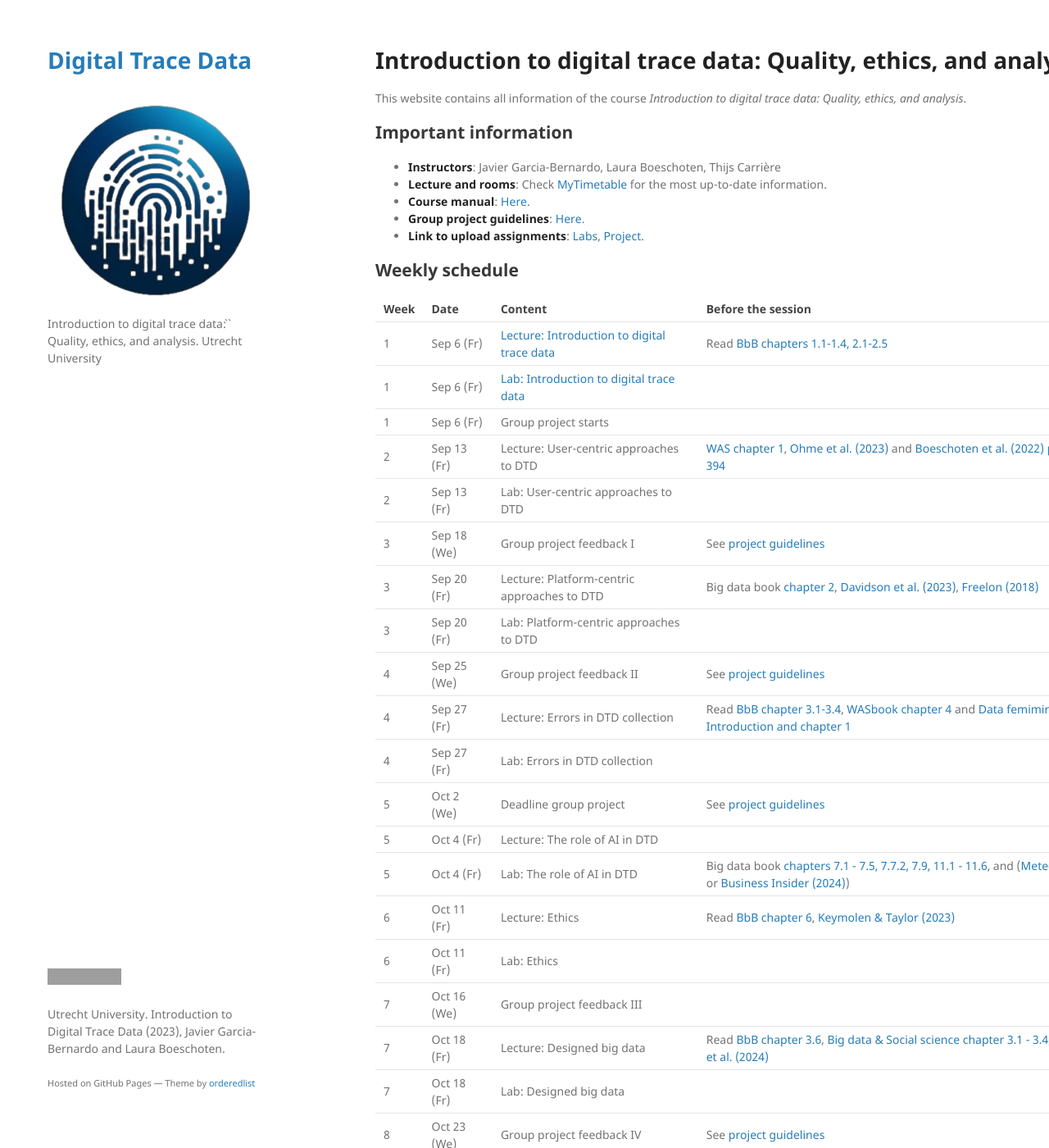
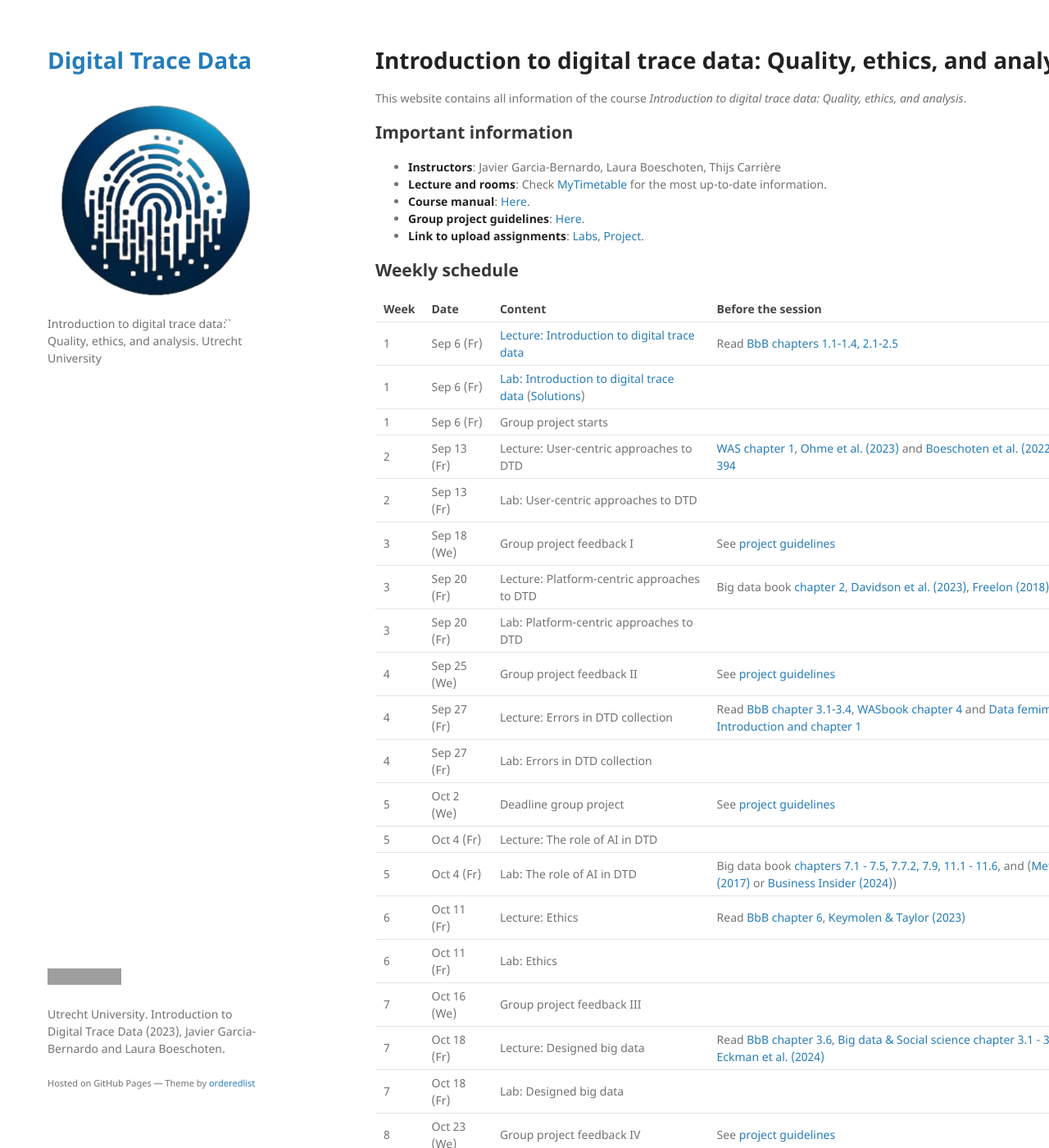
Before and after one commit to digitalTraceData/digitalTraceData.github.io, a Jekyll site: the page built from index.md, in a window 1280 px wide and 1400 px high. Shown: the whole window at 82% size. Built offline with Jekyll 4.4.1, drawn with Linux system fonts in a browser that asks for light colours; our own code applies the rules of GitHub Pages for plain Markdown files; grey boxes are pictures that could not be loaded.

Commit message:
add solutions lab1

```diff
--- a/index.md
+++ b/index.md
@@ -21,7 +21,7 @@ This website contains all information of the course _Introduction to digital tra
 | Week | Date                   | Content                                     | Before the session   |
 |:-----|:-----------------------|:--------------------------------------------|:---------------------|
 | 1    | Sep 6 (Fr)             | [Lecture: Introduction to digital trace data](https://github.com/digitalTraceData/digitalTraceData.github.io/raw/main/materials/lecture1_dtd.pdf) | Read [BbB chapters 1.1-1.4, 2.1-2.5](https://www.bitbybitbook.com/en/1st-ed/preface/) |
-| 1    | Sep 6 (Fr)             | [Lab: Introduction to digital trace data](https://colab.research.google.com/github/digitalTraceData/digitalTraceData.github.io/blob/main/materials/lab1/lab1.ipynb)     |   |
+| 1    | Sep 6 (Fr)             | [Lab: Introduction to digital trace data](https://colab.research.google.com/github/digitalTraceData/digitalTraceData.github.io/blob/main/materials/lab1/lab1.ipynb)  ([Solutions](https://colab.research.google.com/github/digitalTraceData/digitalTraceData.github.io/blob/main/materials/lab1/lab1_solutions.ipynb))   |   |
 | 1    | Sep 6 (Fr)             | Group project starts                        |   |
 | 2    | Sep 13 (Fr)            | Lecture: User-centric approaches to DTD     | [WAS chapter 1](https://bookdown.org/wasbook_feedback/was/Intro1.html#Intro1), [Ohme et al. (2023)](https://www.tandfonline.com/doi/full/10.1080/19312458.2023.2181319) and [Boeschoten et al. (2022) pp.388-394](https://www.aup-online.com/content/journals/10.5117/CCR2022.2.002.BOES)   |
 | 2    | Sep 13 (Fr)            | Lab: User-centric approaches to DTD         |   |
```
